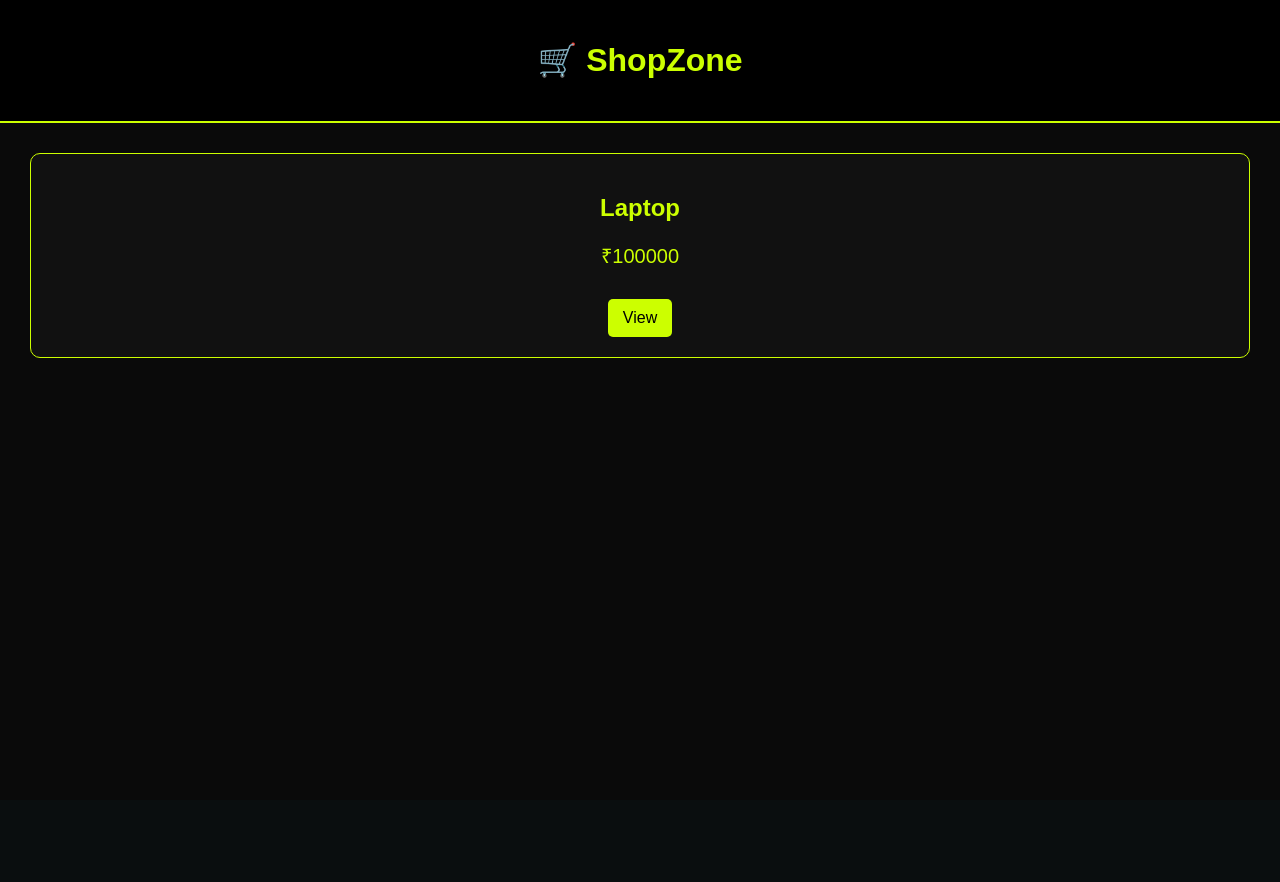
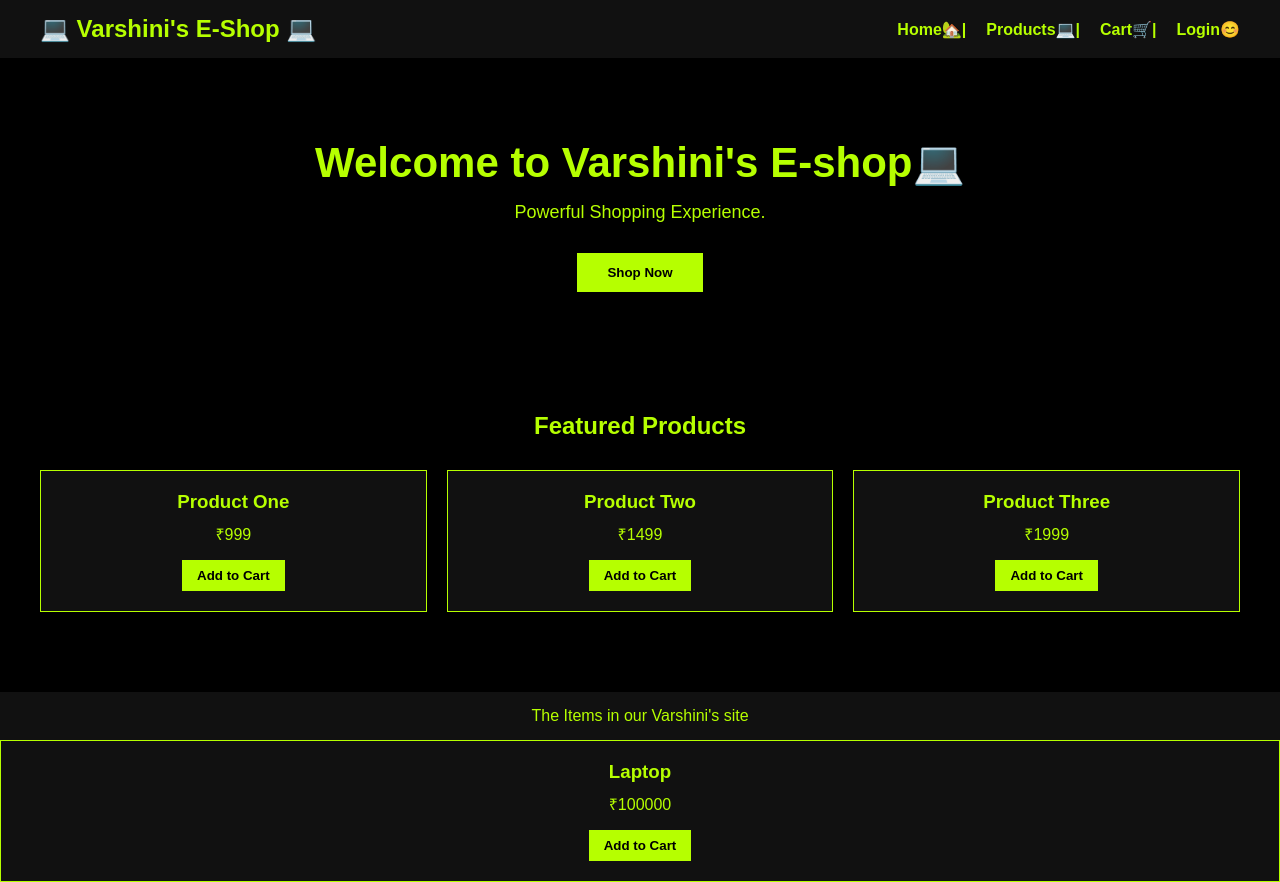
Before and after one commit to Varshini-1010/Django-ecommerce, a Django app: page / in a window 1280 px wide. Before the commit the page ends 358 px from the top, so only its background shows below. Run offline with Django 5.2, Linux system fonts and the light colour scheme; data comes from the database, SQL or seed files in the repository; both versions use the stored data as it was before the commit.

Commit message:
Updated site name to Varshini E-Shop 💻 and improved templates

```diff
--- a/shop/admin.py
+++ b/shop/admin.py
@@ -1,5 +1,4 @@
 from django.contrib import admin
-from .models import Product, Order
+from .models import Product
 
 admin.site.register(Product)
-admin.site.register(Order)
--- a/shop/models.py
+++ b/shop/models.py
@@ -1,17 +1,10 @@
 from django.db import models
-from django.contrib.auth.models import User
 
 class Product(models.Model):
-    name = models.CharField(max_length=100)
+    name = models.CharField(max_length=200)
     price = models.IntegerField()
     description = models.TextField()
-    image = models.URLField(blank=True)
+    image = models.ImageField(upload_to='products/', blank=True, null=True)
 
     def __str__(self):
         return self.name
-
-class Order(models.Model):
-    user = models.ForeignKey(User, on_delete=models.CASCADE)
-    product = models.ForeignKey(Product, on_delete=models.CASCADE)
-    quantity = models.IntegerField(default=1)
-    ordered_date = models.DateTimeField(auto_now_add=True)
--- a/shop/templates/shop/home.html
+++ b/shop/templates/shop/home.html
@@ -1,26 +1,76 @@
 {% load static %}
+
 <!DOCTYPE html>
 <html lang="en">
 <head>
     <meta charset="UTF-8">
-    <title>E-Commerce Store</title>
+    <title>Varshini E-Shop 💻</title>
+
+    <!-- Main CSS -->
     <link rel="stylesheet" href="{% static 'shop/style.css' %}">
 </head>
+
 <body>
 
-<header class="navbar">
-    <h1 class="logo">🛒 Shop<span>Zone</span></h1>
-</header>
+<!-- 🔹 NAVBAR -->
+<nav class="navbar">
+    <div class="logo">💻 Varshini's E-Shop 💻</div>
 
-<div class="container">
+
+    <ul class="nav-links">
+        <li><a href="#">Home🏡|</a></li>
+        <li><a href="#">Products💻|</a></li>
+        <li><a href="#">Cart🛒|</a></li>
+        <li><a href="#">Login😊</a></li>
+    </ul>
+</nav>
+
+<!-- 🔹 HERO SECTION -->
+<section class="hero">
+    <h1>Welcome to Varshini's E-shop💻</h1>
+    <p> Powerful Shopping Experience.</p>
+    <button class="btn">Shop Now</button>
+</section>
+
+<!-- 🔹 PRODUCTS -->
+<section class="products">
+    <h2>Featured Products</h2>
+
+    <div class="product-grid">
+        <div class="product-card">
+            <h3>Product One</h3>
+            <p>₹999</p>
+            <button>Add to Cart</button>
+        </div>
+
+        <div class="product-card">
+            <h3>Product Two</h3>
+            <p>₹1499</p>
+            <button>Add to Cart</button>
+        </div>
+
+        <div class="product-card">
+            <h3>Product Three</h3>
+            <p>₹1999</p>
+            <button>Add to Cart</button>
+        </div>
+    </div>
+</section>
+
+<!-- 🔹 FOOTER -->
+<footer>
+    <p>The Items in our Varshini's site</p>
+</footer>
+<div class="product-grid">
     {% for product in products %}
-    <div class="card">
-        <h2>{{ product.name }}</h2>
-        <p class="price">₹{{ product.price }}</p>
-        <a href="/product/{{ product.id }}/" class="btn">View</a>
+    <div class="product-card">
+        <h3>{{ product.name }}</h3>
+        <p>₹{{ product.price }}</p>
+        <button>Add to Cart</button>
     </div>
     {% endfor %}
 </div>
 
+
 </body>
 </html>
--- a/shop/views.py
+++ b/shop/views.py
@@ -4,7 +4,15 @@ from .models import Product
 def home(request):
     products = Product.objects.all()
     return render(request, 'shop/home.html', {'products': products})
+from django.shortcuts import render, get_object_or_404
+from .models import Product
 
+# Home page
+def home(request):
+    products = Product.objects.all()
+    return render(request, 'shop/home.html', {'products': products})
+
+# Product detail page
 def product_detail(request, id):
-    product = Product.objects.get(id=id)
+    product = get_object_or_404(Product, id=id)
     return render(request, 'shop/product_detail.html', {'product': product})
--- a/static/shop/style.css
+++ b/static/shop/style.css
@@ -1,46 +1,127 @@
-body {
+/* 🔹 GLOBAL */
+* {
     margin: 0;
-    background: #0a0a0a;
-    color: #ccff00;
-    font-family: Arial, sans-serif;
+    padding: 0;
+    box-sizing: border-box;
+    font-family: Arial, Helvetica, sans-serif;
 }
 
-.navbar {
-    background: black;
-    padding: 20px;
-    text-align: center;
-    border-bottom: 2px solid #ccff00;
+body {
+    background-color: #000;
+    color: #b6ff00;
 }
 
-.logo span {
-    color: #ccff00;
+/* 🔹 NAVBAR */
+.navbar {
+    display: flex;
+    justify-content: space-between;
+    align-items: center;
+    padding: 15px 40px;
+    background-color: #111;
 }
 
-.container {
+.logo {
+    font-size: 24px;
+    font-weight: bold;
+    color: #b6ff00;
+}
+
+.nav-links {
+    list-style: none;
+    display: flex;
+}
+
+.nav-links li {
+    margin-left: 20px;
+}
+
+.nav-links a {
+    color: #b6ff00;
+    text-decoration: none;
+    font-weight: bold;
+}
+
+.nav-links a:hover {
+    color: #ffffff;
+}
+
+/* 🔹 HERO */
+.hero {
+    text-align: center;
+    padding: 80px 20px;
+}
+
+.hero h1 {
+    font-size: 42px;
+    margin-bottom: 15px;
+}
+
+.hero p {
+    font-size: 18px;
+    margin-bottom: 30px;
+}
+
+.btn {
+    padding: 12px 30px;
+    background-color: #b6ff00;
+    color: #000;
+    border: none;
+    font-weight: bold;
+    cursor: pointer;
+}
+
+.btn:hover {
+    background-color: #ffffff;
+}
+
+/* 🔹 PRODUCTS */
+.products {
+    padding: 40px;
+}
+
+.products h2 {
+    text-align: center;
+    margin-bottom: 30px;
+}
+
+.product-grid {
     display: grid;
     grid-template-columns: repeat(auto-fit, minmax(220px, 1fr));
     gap: 20px;
-    padding: 30px;
 }
 
-.card {
-    background: #111;
-    border: 1px solid #ccff00;
+.product-card {
+    background-color: #111;
     padding: 20px;
-    border-radius: 10px;
     text-align: center;
+    border: 1px solid #b6ff00;
 }
 
-.price {
-    font-size: 20px;
+.product-card h3 {
+    margin-bottom: 10px;
 }
 
-.btn {
-    display: inline-block;
-    padding: 10px 15px;
-    background: #ccff00;
-    color: black;
-    text-decoration: none;
-    border-radius: 5px;
-    margin-top: 10px;
+.product-card p {
+    margin-bottom: 15px;
 }
+
+.product-card button {
+    background-color: #b6ff00;
+    color: #000;
+    border: none;
+    padding: 8px 15px;
+    cursor: pointer;
+    font-weight: bold;
+}
+
+.product-card button:hover {
+    background-color: #ffffff;
+}
+
+/* 🔹 FOOTER */
+footer {
+    text-align: center;
+    padding: 15px;
+    background-color: #111;
+    margin-top: 40px;
+}
```
Also changed, not shown: shop/templates/shop/base.html (added, +27 -0 lines), shop/templates/shop/product_detail.html (+17 -5 lines), db.sqlite3, products/mobile.jpg (added), shop/migrations/0002_alter_product_image_alter_product_name_delete_order.py (added).
